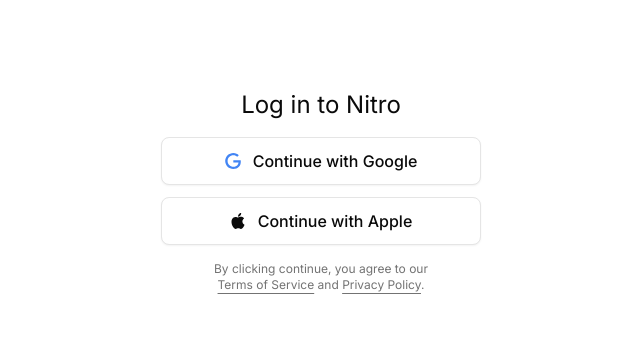
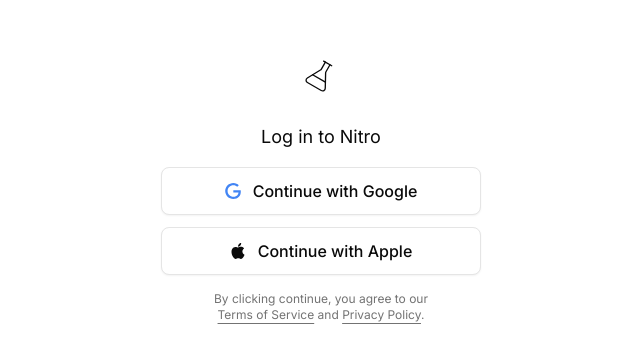
Before and after one commit to eddedd88/nextjs-template, a Next.js app: page /login in a window 1280 px wide. Shown: the part 209-572 px from the top of the page, without its empty margins (319-959 px from the left). Built offline with nearby package versions, Linux system fonts and the light colour scheme.

Commit message:
Refactor LoginPage to include Logo component and adjust Link text size for better layout

```diff
--- a/src/app/login/page.tsx
+++ b/src/app/login/page.tsx
@@ -1,11 +1,13 @@
 import { LoginForm } from './login-form'
 import Link from 'next/link'
 import { COMPANY_NAME } from '@/constants'
+import { Logo } from '@/components/logo'
 
 export default function LoginPage() {
   return (
     <div className='flex min-h-svh flex-col items-center justify-center gap-4 p-6 md:p-10'>
-      <Link href='/' className='text-2xl'>
+      <Logo className='mb-4' />
+      <Link href='/' className='text-lg'>
         <span>Log in to {COMPANY_NAME}</span>
       </Link>
       <LoginForm />
--- a/src/components/logo.tsx
+++ b/src/components/logo.tsx
@@ -6,8 +6,6 @@ type Props = {
 }
 export function Logo({ className }: Props) {
   return (
-    <FlaskConicalIcon
-      className={cn('h-8 w-8 rotate-[30deg] stroke-1', className)}
-    />
+    <FlaskConicalIcon className={cn('size-8 rotate-30 stroke-1', className)} />
   )
 }
```
